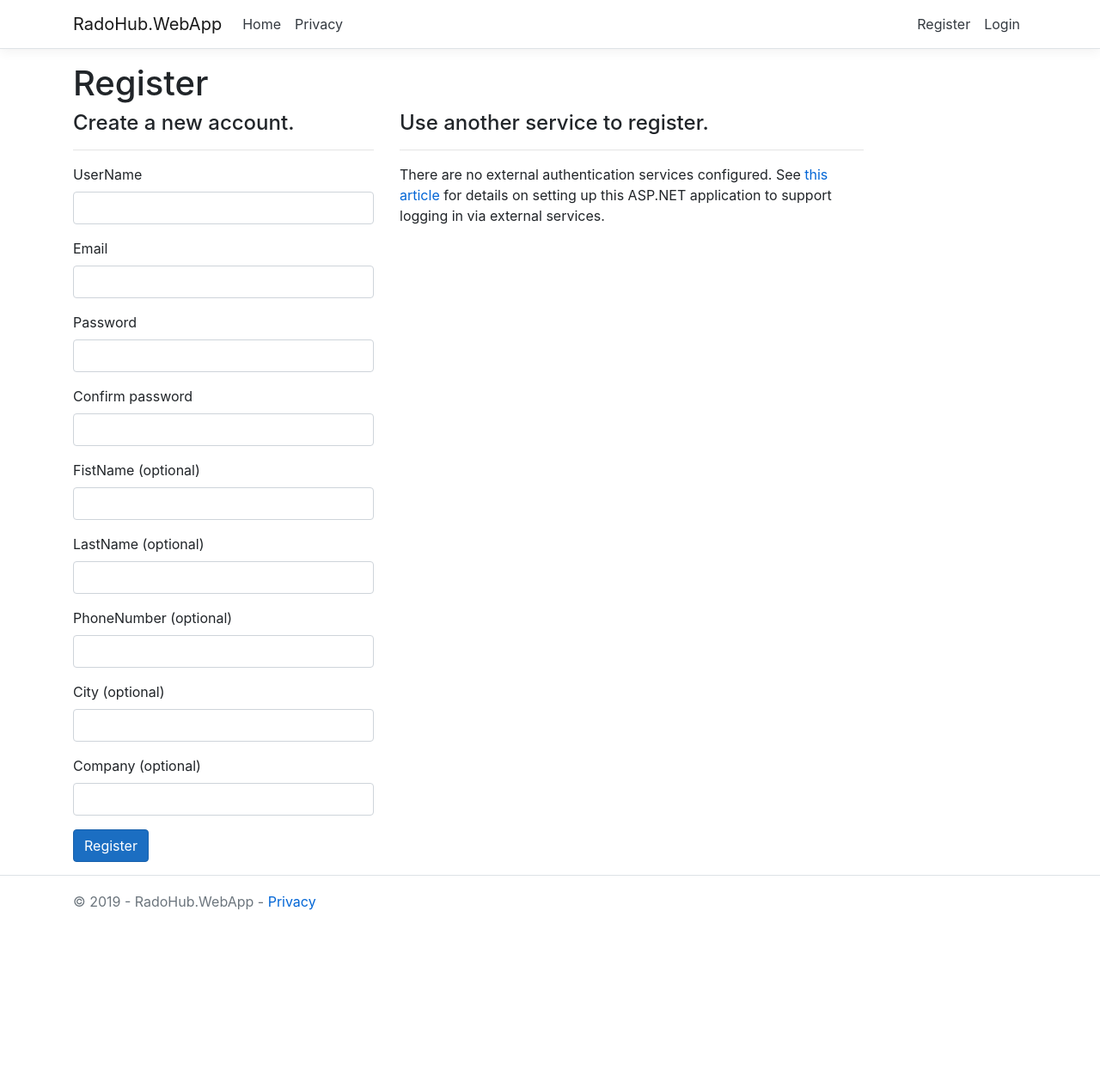
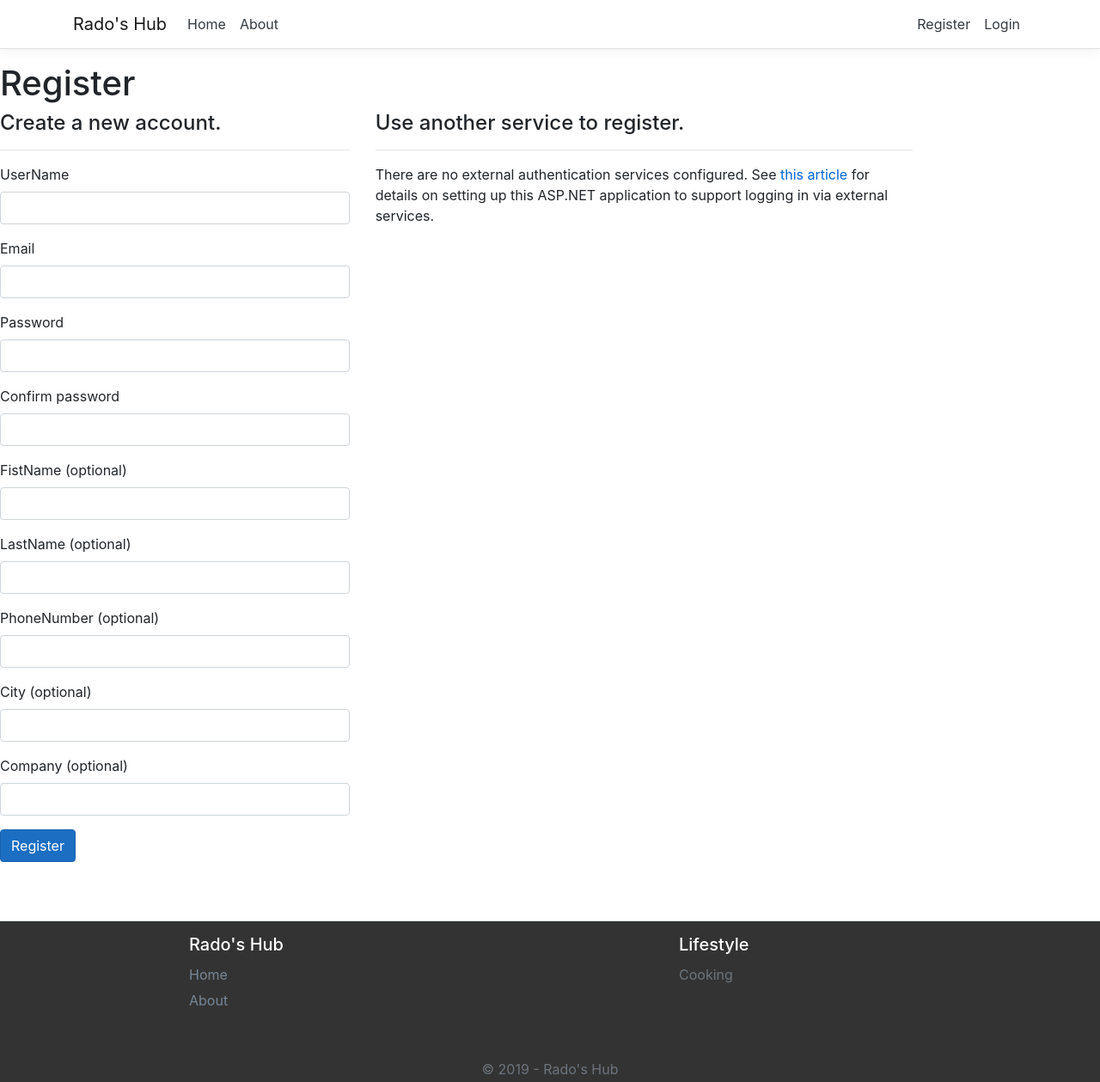
Before and after one commit to radocodes/RadoHub, an ASP.NET Core app: page /Identity/Account/Register in a window 1280 px wide. Shown: the whole page at 86% size. Before the commit the page ends 1059 px from the top, so only its background shows below. Run offline with ASP.NET Core 8, Linux system fonts and the light colour scheme; some libraries are stand-ins or nearby versions.

Commit message:
Added "About" IActionResult at HomeController and "About" view; Added profile picture and project picture at "About" view; Added FontAwasome reference and improved footer at Layout; Developed css style for "About" view and layout footer.
Signed-off-by: Radoslav Yordanov

```diff
--- a/src/RadoHub.WebApp/Controllers/HomeController.cs
+++ b/src/RadoHub.WebApp/Controllers/HomeController.cs
@@ -23,6 +23,11 @@ namespace RadoHub.WebApp.Controllers
             return View();
         }
 
+        public IActionResult About()
+        {
+            return View();
+        }
+
         public IActionResult Privacy()
         {
             return View();
--- a/src/RadoHub.WebApp/Views/Shared/_Layout.cshtml
+++ b/src/RadoHub.WebApp/Views/Shared/_Layout.cshtml
@@ -3,15 +3,16 @@
 <head>
     <meta charset="utf-8" />
     <meta name="viewport" content="width=device-width, initial-scale=1.0" />
-    <title>@ViewData["Title"] - RadoHub.WebApp</title>
+    <title>@ViewData["Title"] - Rado's Hub</title>
     <link rel="stylesheet" href="~/lib/bootstrap/dist/css/bootstrap.min.css" />
     <link rel="stylesheet" href="~/css/site.css" />
+    <script src="https://kit.fontawesome.com/eae986932a.js" crossorigin="anonymous"></script>
 </head>
 <body>
     <header>
         <nav class="navbar navbar-expand-sm navbar-toggleable-sm navbar-light bg-white border-bottom box-shadow mb-3">
             <div class="container">
-                <a class="navbar-brand" asp-area="" asp-controller="Home" asp-action="Index">RadoHub.WebApp</a>
+                <a class="navbar-brand" asp-area="" asp-controller="Home" asp-action="Index">Rado's Hub</a>
                 <button class="navbar-toggler" type="button" data-toggle="collapse" data-target=".navbar-collapse" aria-controls="navbarSupportedContent"
                         aria-expanded="false" aria-label="Toggle navigation">
                     <span class="navbar-toggler-icon"></span>
@@ -23,24 +24,47 @@
                             <a class="nav-link text-dark" asp-area="" asp-controller="Home" asp-action="Index">Home</a>
                         </li>
                         <li class="nav-item">
-                            <a class="nav-link text-dark" asp-area="" asp-controller="Home" asp-action="Privacy">Privacy</a>
+                            <a class="nav-link text-dark" asp-area="" asp-controller="Home" asp-action="About">About</a>
                         </li>
                     </ul>
                 </div>
             </div>
         </nav>
     </header>
-    <div class="container">
+    <div @*class="container"*@>
         <main role="main" class="pb-3">
             @RenderBody()
         </main>
     </div>
-
     <footer class="border-top footer text-muted">
-        <div class="container">
-            &copy; 2019 - RadoHub.WebApp - <a asp-area="" asp-controller="Home" asp-action="Privacy">Privacy</a>
+        <div class="container footer-top">
+            <div class="row">
+                <div class="col-md col-12 rado-hub">
+                    <div class="column-center">
+                        <h5>Rado's Hub</h5>
+                        <div>
+                            <a asp-area="" asp-controller="Home" asp-action="Index">Home</a>
+                        </div>
+                        <div>
+                            <a asp-area="" asp-controller="Home" asp-action="About">About</a>
+                        </div>
+                    </div>
+                </div>
+                <div class="col-md col-12 lifestyle">
+                    <div class="column-center">
+                        <h5>Lifestyle</h5>
+                        <p>Cooking</p>
+                    </div>
+                </div>
+            </div>
+        </div>
+        <div class=" footer-bottom text-center">
+            <div class="col-md-12 col-12">
+                &copy; 2019 - Rado's Hub
+            </div>
         </div>
     </footer>
+
     <script src="~/lib/jquery/dist/jquery.min.js"></script>
     <script src="~/lib/bootstrap/dist/js/bootstrap.bundle.min.js"></script>
     <script src="~/js/site.js" asp-append-version="true"></script>
--- a/src/RadoHub.WebApp/wwwroot/css/site.css
+++ b/src/RadoHub.WebApp/wwwroot/css/site.css
@@ -29,6 +29,7 @@ a {
 html {
     font-size: 14px;
 }
+
 @media (min-width: 768px) {
     html {
         font-size: 16px;
@@ -38,6 +39,7 @@ html {
 .border-top {
     border-top: 1px solid #e5e5e5;
 }
+
 .border-bottom {
     border-bottom: 1px solid #e5e5e5;
 }
@@ -60,12 +62,101 @@ html {
 
 body {
     /* Margin bottom by footer height */
-  margin-bottom: 60px;
+    margin-bottom: 240px /*60px*/;
 }
+
 .footer {
+    background-color: #333;
     position: absolute;
     bottom: 0;
     width: 100%;
     white-space: nowrap;
-  line-height: 60px; /* Vertically center the text there */
+    line-height: 30px; /* Vertically center the text there */
+    padding-top: 15px;
 }
+
+    .footer h5 {
+        color: white;
+    }
+
+    .footer a {
+        color: lightslategray;
+    }
+
+    .footer .footer-top {
+        padding-bottom: 50px;
+    }
+
+        .footer .footer-top .rado-hub {
+            max-width: 100%;
+        }
+
+        .footer .footer-top .lifestyle {
+            max-width: 100%;
+        }
+
+        .footer .footer-top .column-center {
+            margin-left: auto;
+            margin-right: auto;
+            width: 50%;
+        }
+
+.about-me {
+}
+
+    .about-me .header {
+        margin-top: 25px;
+        padding: 50px;
+        font-weight: bold;
+    }
+
+    .about-me .summary {
+        padding: 25px;
+    }
+
+    .about-me .technologies {
+        padding: 25px;
+        background-color: darkslateblue;
+        color:white;
+    }
+
+    .about-me .technologies .list {
+        font-weight: bold;
+
+    }
+
+    .about-me .projects {
+        padding: 25px;
+    }
+
+    .about-me .projects .img-container {
+        width: 50%;
+        margin-left: auto;
+        margin-right: auto;
+    }
+
+    .about-me .projects .project-img {
+        max-width: 100%;
+    }
+
+    .about-me .education {
+        background-color: whitesmoke;
+    }
+
+    .about-me .certificates {
+        background-color: whitesmoke;
+    }
+
+    .about-me .certificates .header {
+        text-decoration: underline;
+    }
+
+    .about-me .certificates .container{
+        background-color: lightgrey;
+    }
+
+    .about-me .table {
+        width: 50%;
+        margin-left: auto;
+        margin-right: auto;
+    }
```
Also changed, not shown: src/RadoHub.WebApp/Views/Home/About.cshtml (added, +225 -0 lines), src/RadoHub.WebApp/wwwroot/images/bio/profile/Radoslav.jpg (added), src/RadoHub.WebApp/wwwroot/images/bio/projects/WAG/WebArtGallery.jpg (added). Lines whose indentation alone changed are shown as unchanged.
